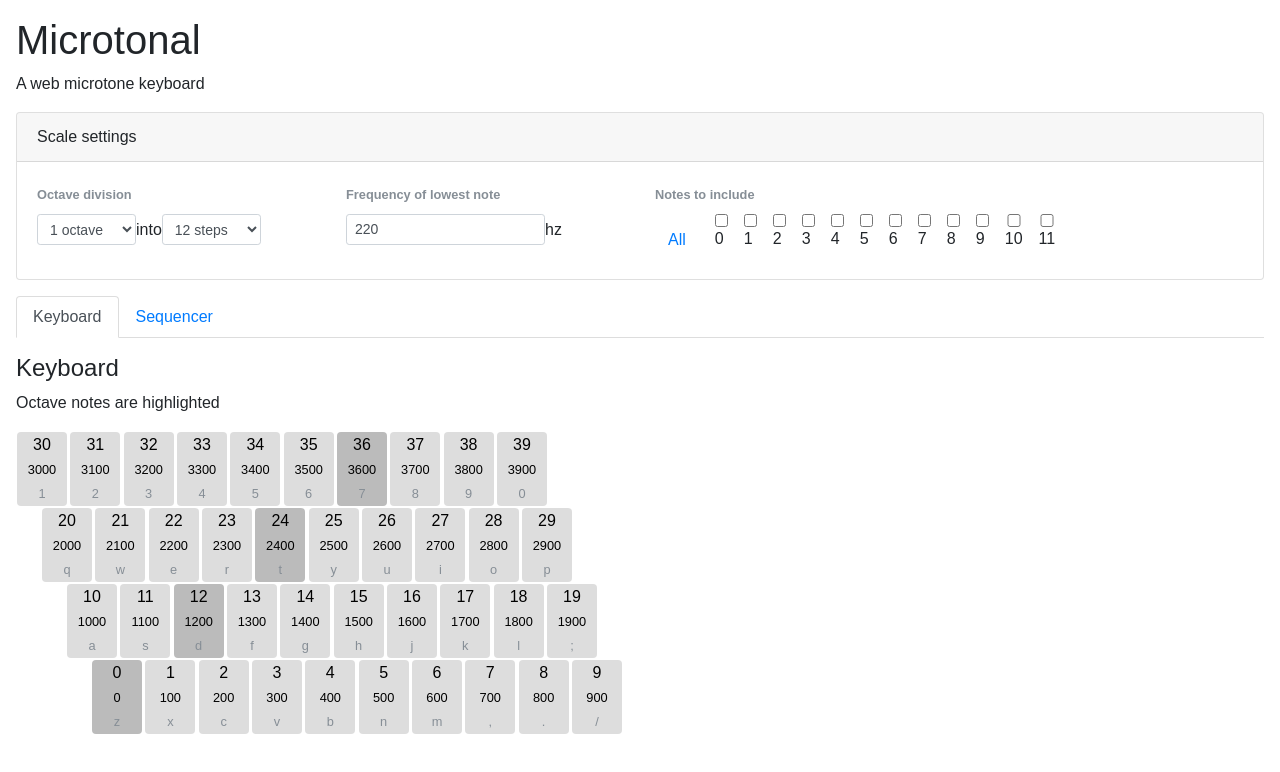
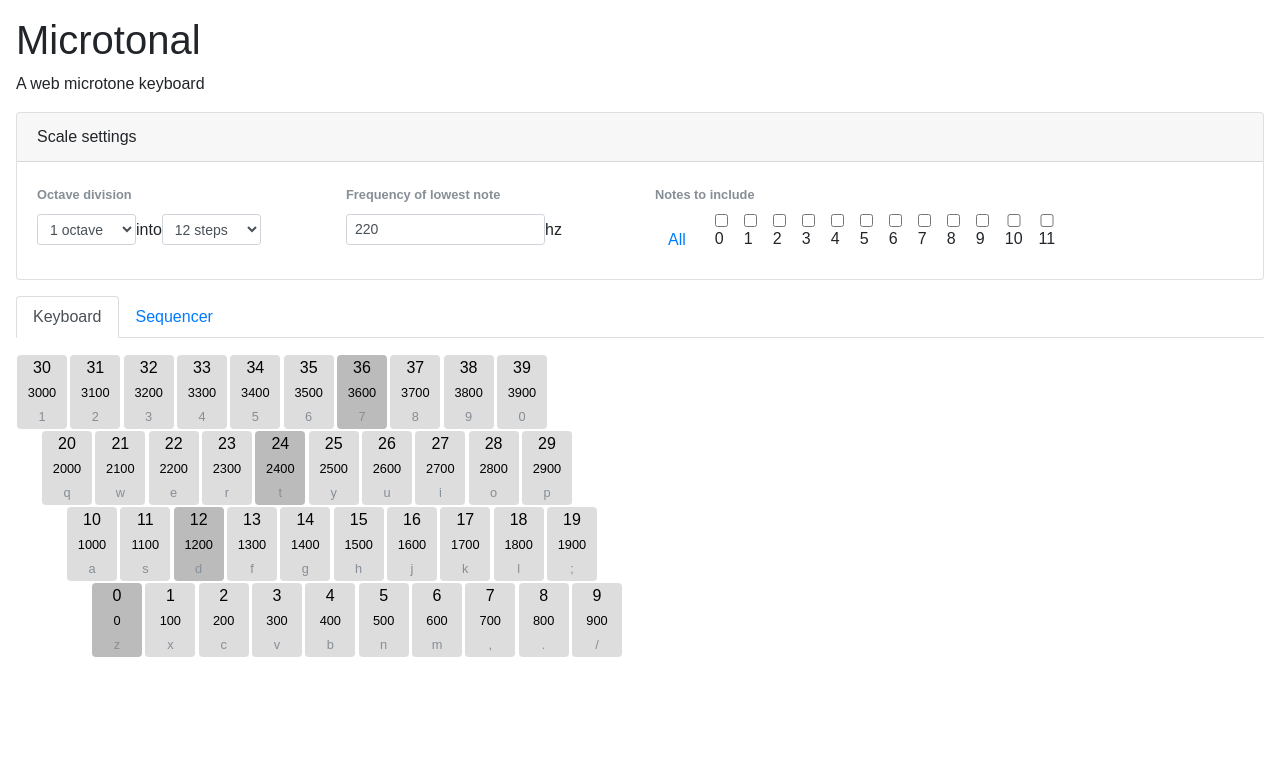
Before and after one commit to kevinsqi/microharmonic, a React (Create React App) app: page / in a window 1280 px wide. Shown: the top 772 px of the page. Built offline with nearby package versions, Linux system fonts and the light colour scheme.

Commit message:
simplify route markup

```diff
--- a/src/App.js
+++ b/src/App.js
@@ -114,9 +114,6 @@ class App extends Component {
 
           <div className="mt-3">
             <Route exact path="/" render={() => (
-              <div>
-                <h2 className="h4">Keyboard</h2>
-                <p>Octave notes are highlighted</p>
               <Keyboard
                 getNoteFromOffset={this.getNoteFromOffset}
                 getFrequencyForNote={this.getFrequencyForNote}
@@ -124,17 +121,13 @@ class App extends Component {
                 audioContext={this.audioContext}
                 gain={GAIN_VALUE}
               />
-              </div>
             )} />
             <Route exact path="/sequencer" render={() => (
-              <div>
-                <h2 className="h4">Sequencer</h2>
               <Sequencer
                 frequencies={this.getStepFrequencies()}
                 gain={GAIN_VALUE}
                 audioContext={this.audioContext}
               />
-              </div>
             )} />
           </div>
         </div>
```
Lines whose indentation alone changed are shown as unchanged.
